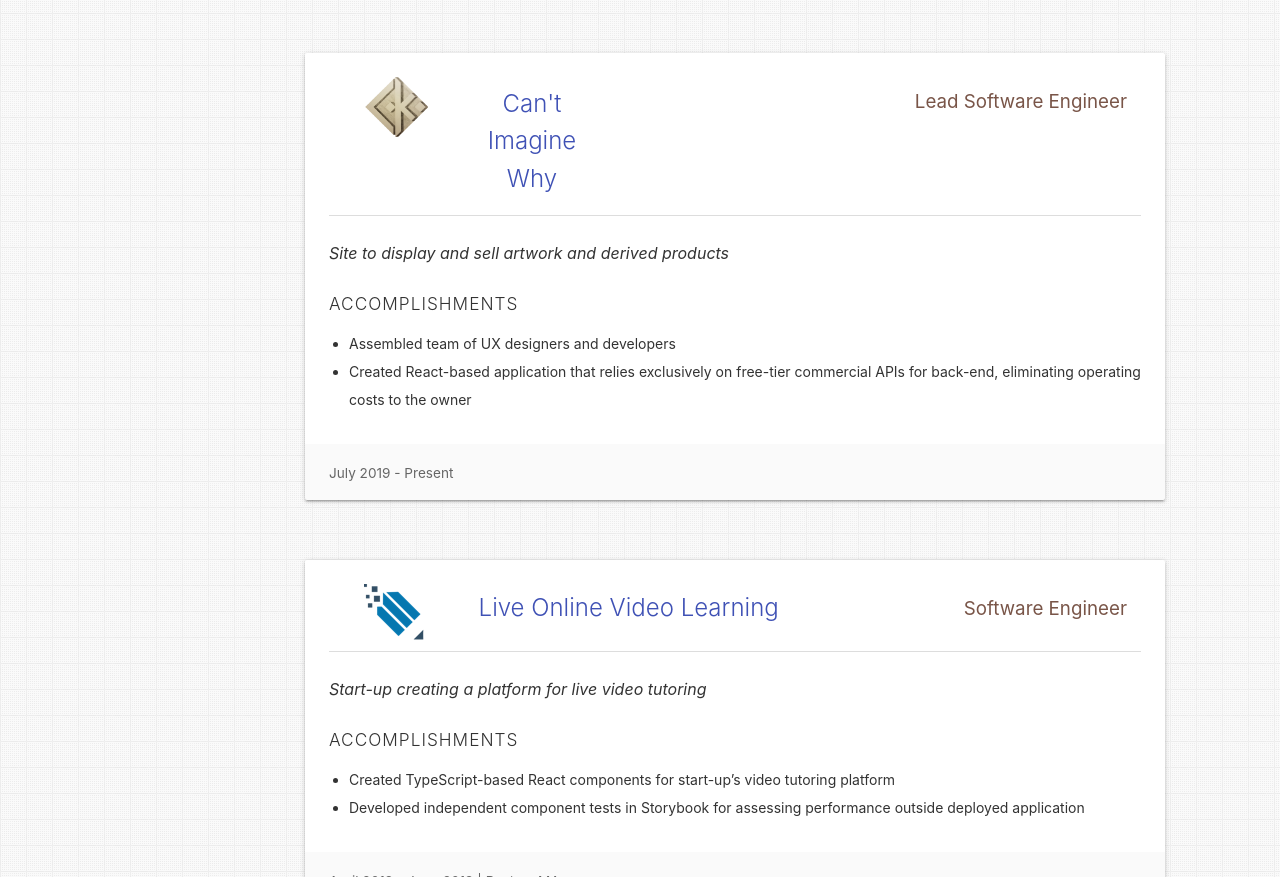
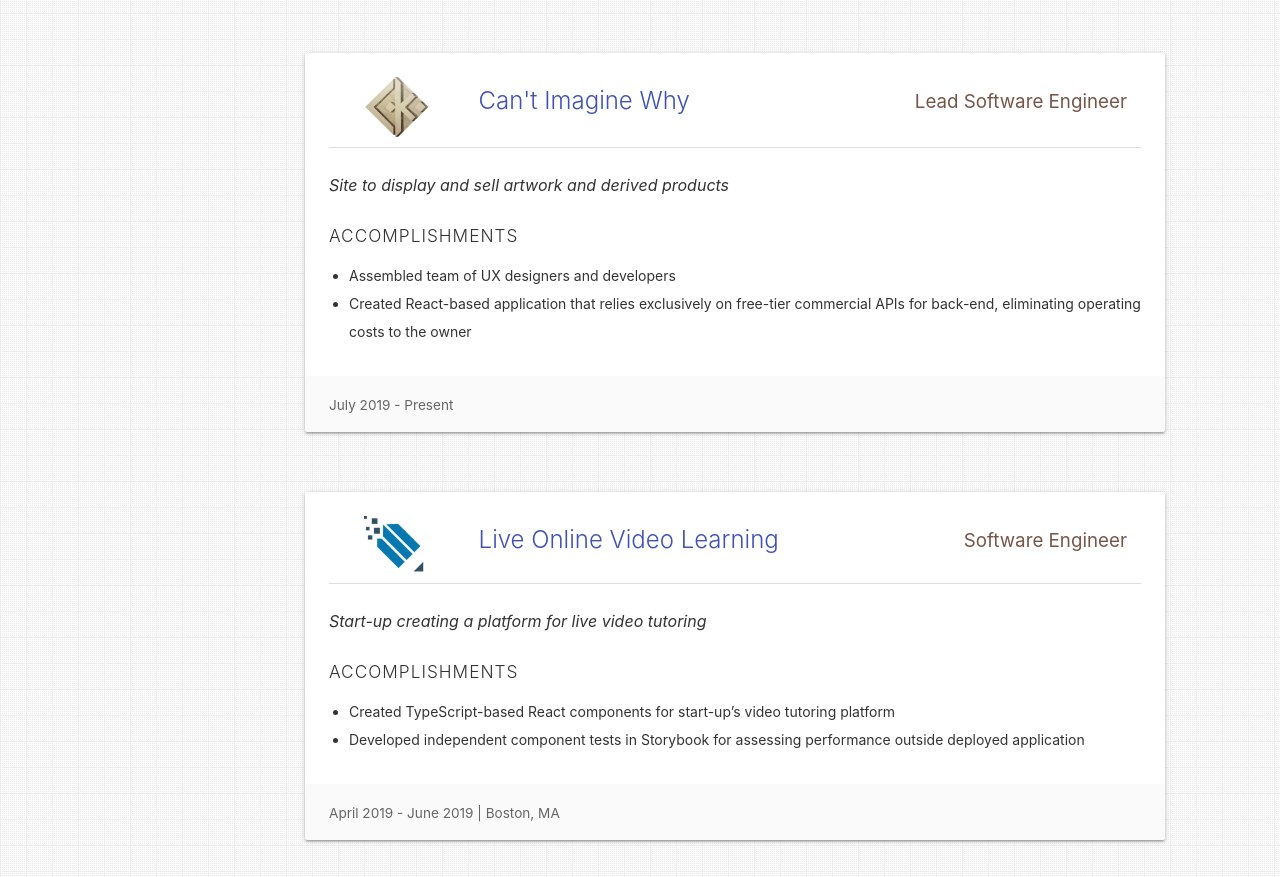
Before and after one commit to acharliekelly/acharliekelly.github.io, a website: page index.html in a window 1280 px wide. Shown: the part 3003-3880 px from the top of the page. Drawn offline with nearby package versions, Linux system fonts and the light colour scheme.

Commit message:
fix ciw card header

```diff
--- a/index.html
+++ b/index.html
@@ -8,7 +8,6 @@
       <link rel="stylesheet" href="//cdnjs.cloudflare.com/ajax/libs/materialize/0.95.3/css/materialize.min.css">
       <!-- Font Awesome Icon - CSS-->
       <script src="https://kit.fontawesome.com/f5635066a5.js" crossorigin="anonymous"></script>
-      <!-- <link rel="stylesheet" href="https://stackpath.bootstrapcdn.com/font-awesome/4.7.0/css/font-awesome.min.css"> -->
       <!-- Dev Icons - CSS -->
       <link rel="stylesheet" href="https://cdn.rawgit.com/konpa/devicon/df6431e323547add1b4cf45992913f15286456d3/devicon.min.css">
       <!-- Custom Styles-->
@@ -30,7 +29,6 @@
       <meta name="twitter:url" content="acharliekelly.github.io">
       <meta name="author" content="Charlie Kelly">
       <meta name="description" content="I want to make things that make a difference.">
-      <link rel="icon" type="image/gif" href="images/ck.gif">
       <link rel="shortcut icon" type="image/gif" href="images/ck.gif">
       <meta name="msapplication-TileColor" content="#ffffff">
       <meta name="msapplication-TileImage" content="static/img/favicon/ms-icon-144x144.png">
@@ -150,7 +148,7 @@
                       <img alt="Can't Imagine Why" class="responsive-img center-block" src="images/projects/CK-bw.png">
                     </a>
                   </div>
-                  <div class="col s12 m2">
+                  <div class="col s12 m10">
                     <p>
                       <span class="card-title">
                         <a href="https://cantimaginewhy.com" target="_blank" rel="noopener" class="indigo-text hoverline">Can't Imagine Why</a>
```
